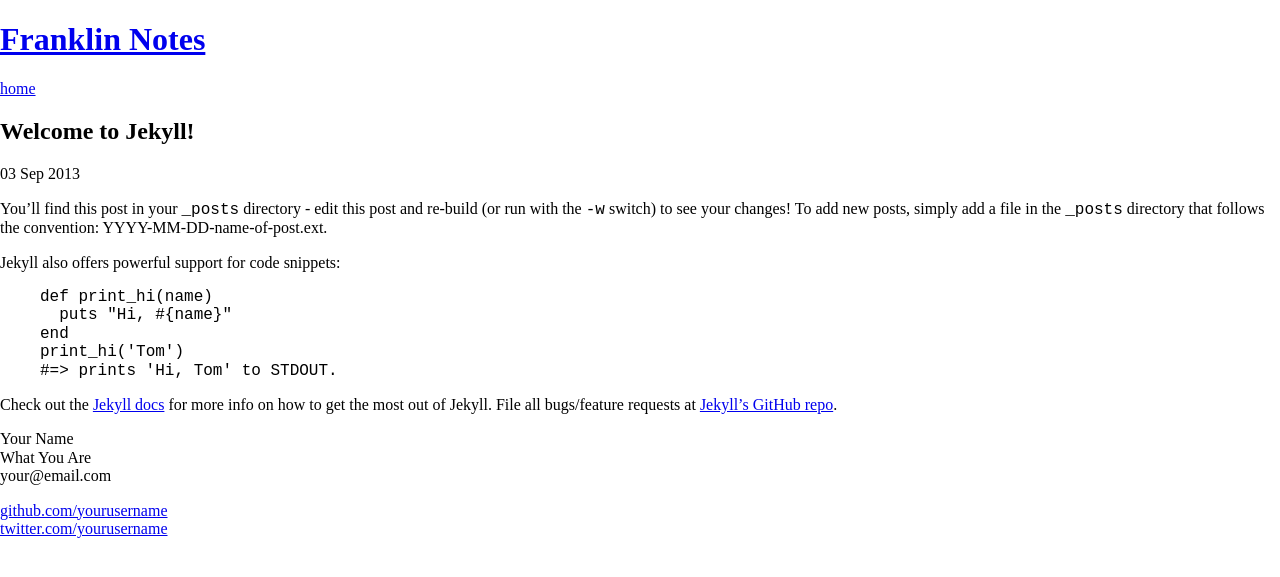
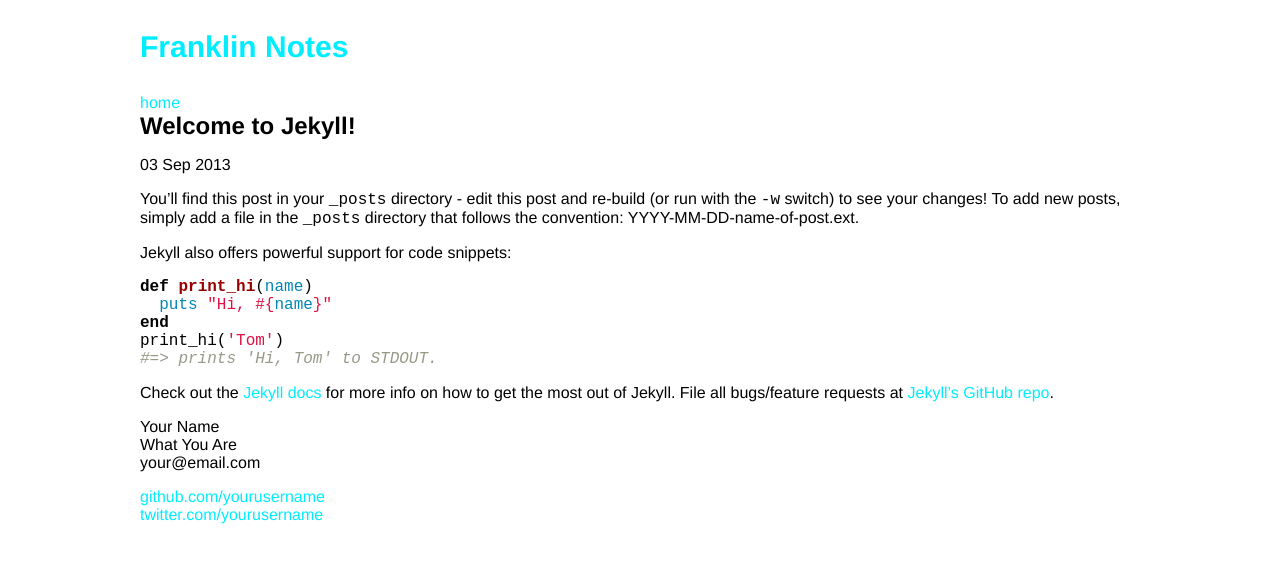
Before and after one commit to joshmfranklin/notes, a Jekyll site: the page built from _posts/2013-09-03-welcome-to-jekyll.markdown, in a window 1280 px wide. Shown: the top 577 px of the page. Built offline with Jekyll 4.4.1, drawn with Linux system fonts in a browser that asks for light colours; nearby versions of some CDN libraries; library files that are not in the unit come from our copies; Markdown is read by kramdown in place of the engine named in the settings.

Commit message:
added back the absolute path to the stylesheets

```diff
--- a/_layouts/default.html
+++ b/_layouts/default.html
@@ -5,14 +5,14 @@
         <meta http-equiv="X-UA-Compatible" content="IE=edge,chrome=1">
         <title>{{ page.title }}</title>
         <meta name="viewport" content="width=device-width">
-        <link rel="stylesheet" href="css/grid.css">
-        <link rel="stylesheet" href="css/normalize.css">
+        <link rel="stylesheet" href="/css/grid.css">
+        <link rel="stylesheet" href="/css/normalize.css">
 
         <!-- syntax highlighting CSS -->
-        <link rel="stylesheet" href="css/syntax.css">
+        <link rel="stylesheet" href="/css/syntax.css">
 
         <!-- Custom CSS -->
-        <link rel="stylesheet" href="css/main.css">
+        <link rel="stylesheet" href="/css/main.css">
 
 
     </head>
```
Also changed, not shown: _posts/2013-09-03-general-git-process.markdown (added, +12 -0 lines).
